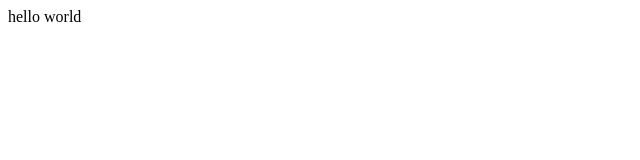
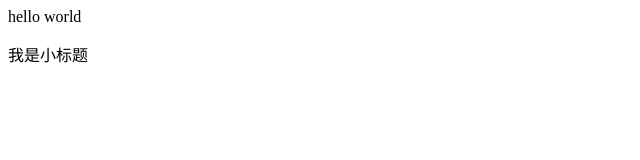
Before and after one commit to TheCatOfDandelion/TheCatOfDandelion.github.io, a plain HTML site: page index.html in a window 1280 px wide. Shown: the whole page, without its empty margins (0-640 px from the left). Drawn offline with Linux system fonts and the light colour scheme.

Commit message:
add index

```diff
--- a/index.html
+++ b/index.html
@@ -6,5 +6,6 @@
     </head>
     <body>
         hello world
+        <p>我是小标题</p>
     </body>
 </html>
```
